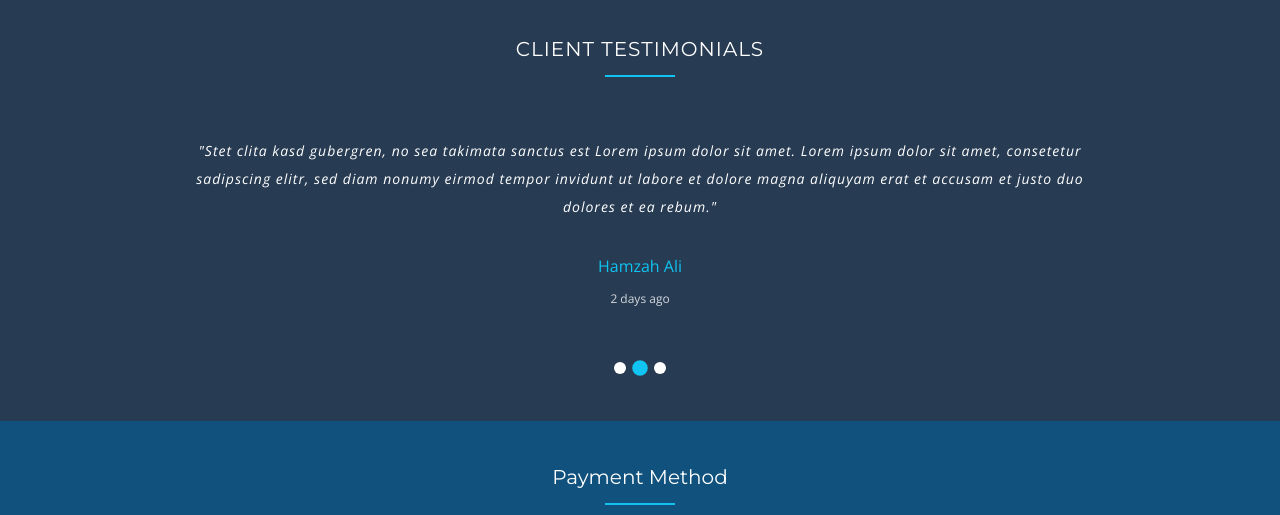
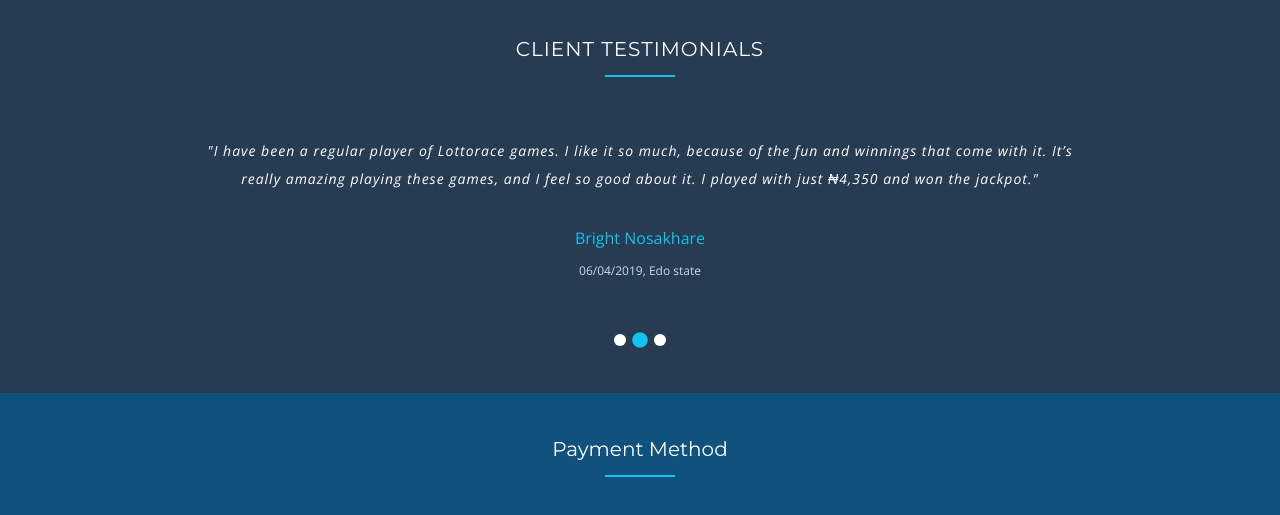
Before and after one commit to Engrtunze/Westernlotto, a plain HTML site: page index.html in a window 1280 px wide. Shown: the part 4720-5235 px from the top of the page. Drawn offline with nearby package versions, Linux system fonts and the light colour scheme.

Commit message:
third commit on index

```diff
--- a/index.html
+++ b/index.html
@@ -882,16 +882,16 @@
 
         	<div class="testimonial-slider-full">
             	<article class="slide">
-                    <div class="text">“Our teams are up to date with the latest technologies, media trends and are keen to prove themselves in this industry and that’s what you want from an advertising agency, not someone who is relying on the same way of doing things that worked 10 years, 5 years or even a year ago.”</div>
-                    <div class="author-info">Jonathan Doe <div class="time">2 days ago</div></div>
+                    <div class="text">“I have been a regular player of Lottorace games. I like it so much, because of the fun and winnings that come with it. It’s really amazing playing these games, and I feel so good about it. I played with just ₦4,350 and won the jackpot.”</div>
+                    <div class="author-info">Bright Nosakhare <div class="time">06/04/2019, Edo state</div></div>
                 </article>
                 <article class="slide">
-                    <div class="text">"Stet clita kasd gubergren, no sea takimata sanctus est Lorem ipsum dolor sit amet. Lorem ipsum dolor sit amet, consetetur sadipscing elitr, sed diam nonumy eirmod tempor invidunt ut labore et dolore magna aliquyam erat et accusam et justo duo dolores et ea rebum."</div>
-                    <div class="author-info">Hamzah Ali <div class="time">2 days ago</div></div>
+                    <div class="text">"I have been a regular player of Lottorace games. I like it so much, because of the fun and winnings that come with it. It’s really amazing playing these games, and I feel so good about it. I played with just ₦4,350 and won the jackpot."</div>
+                    <div class="author-info">Bright Nosakhare<div class="time">06/04/2019, Edo state</div></div>
                 </article>
                 <article class="slide">
-                    <div class="text">"Stet clita kasd gubergren, no sea takimata sanctus est Lorem ipsum dolor sit amet. Lorem ipsum dolor sit amet, consetetur sadipscing elitr, sed diam nonumy eirmod tempor invidunt ut labore et dolore magna aliquyam erat et accusam et justo duo dolores et ea rebum. Stet clita kasd gubergren "</div>
-                    <div class="author-info">Aamir Denna <div class="time">2 days ago</div></div>
+                    <div class="text">"I have been a regular player of Lottorace games. I like it so much, because of the fun and winnings that come with it. It’s really amazing playing these games, and I feel so good about it. I played with just ₦4,350 and won the jackpot."</div>
+                    <div class="author-info">Bright Nosakhare<div class="time">06/04/2019, Edo state</div></div>
                 </article>
             </div>
 
```
